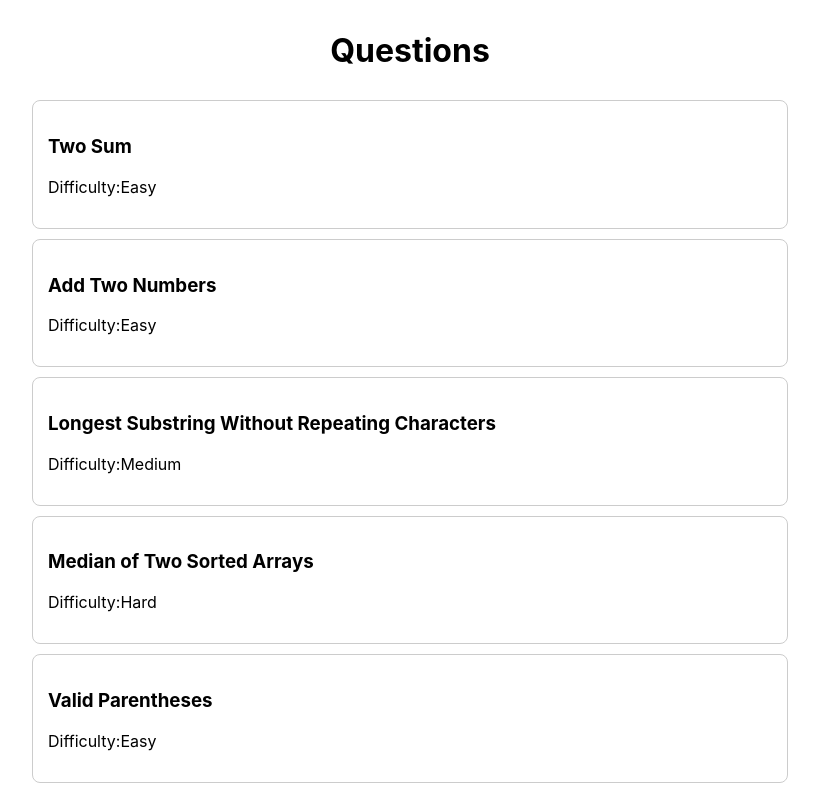
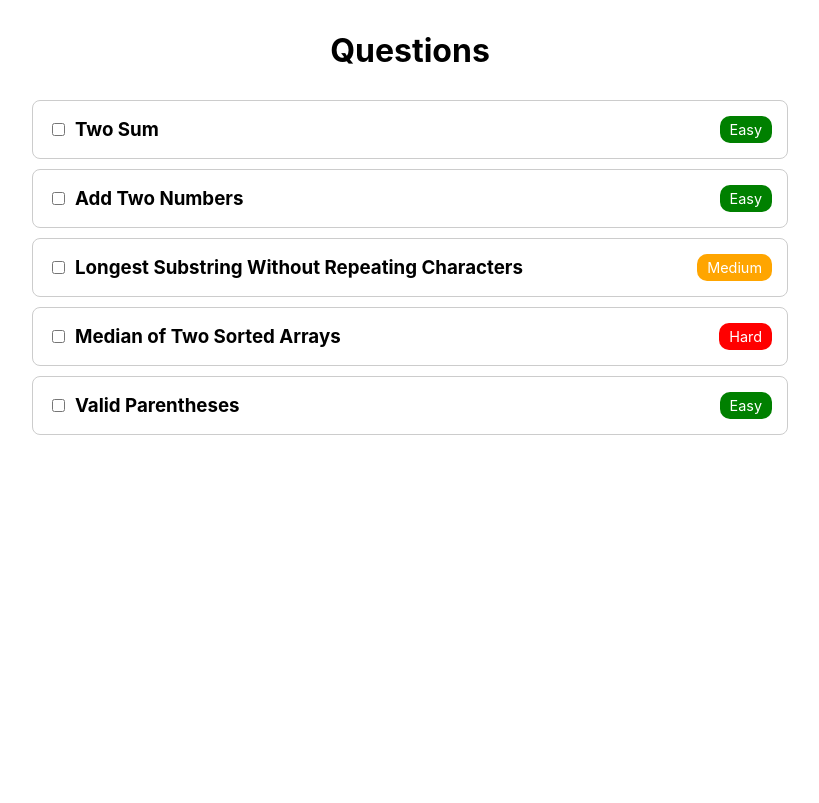
Before and after one commit to SriLakshmiPolavarapu/Coding-Practice-Platform, a React (Create React App) app: page / in a window 1280 px wide. Shown: the whole page, without its empty margins (230-1049 px from the left). Built offline with nearby package versions, Linux system fonts and the light colour scheme.

Commit message:
Add a checkbox to track the solved questions and highlighted difficulty tags

```diff
--- a/src/components/QuestionItem.jsx
+++ b/src/components/QuestionItem.jsx
@@ -1,7 +1,17 @@
 import {useNavigate} from "react-router-dom";
+import { useState } from "react";
 
-export default function QuestionItem({question}){
+export default function QuestionItem({question, isSolved}){
     const navigate = useNavigate();
+    const [checked, setChecked] = useState(isSolved);
+
+    //Set color
+    const difficultyColor = {
+        Easy: "green",
+        Medium: "orange",
+        Hard: "red"
+    };
+
 
     return (
         <div
@@ -11,11 +21,40 @@ export default function QuestionItem({question}){
             padding:"15px",
             margin:"10px 0",
             borderRadius:"8px",
-            cursor:"pointer"
+            cursor:"pointer",
+            display: "flex",
+            alignItems: "center",
+            justifyContent: "space-between"
+          }}
+
+    >
+      {/* LEFT SIDE: Checkbox + Question Title */}
+      <div style={{ display: "flex", alignItems: "center" }}>
+        <input
+          type="checkbox"
+          checked={checked}
+          onChange={(e) => setChecked(e.target.checked)}
+          onClick={(e) => e.stopPropagation()}
+          style={{ marginRight: "10px" }}
+        />
+
+        <h3 style={{ margin: 0 }}>{question.title}</h3>
+      </div>
+
+      {/* RIGHT SIDE: Difficulty Tag */}
+      <span
+        style={{
+          background: difficultyColor[question.difficulty],
+          color: "white",
+          padding: "5px 10px",
+          borderRadius: "10px",
+          fontSize: "0.9rem",
+          marginLeft: "10px",
+          whiteSpace: "nowrap"
         }}
-        >
-            <h3>{question.title}</h3>
-            <p>Difficulty:{question.difficulty}</p>
-        </div>
-    );
+      >
+        {question.difficulty}
+      </span>
+    </div>
+  );
 }
```
